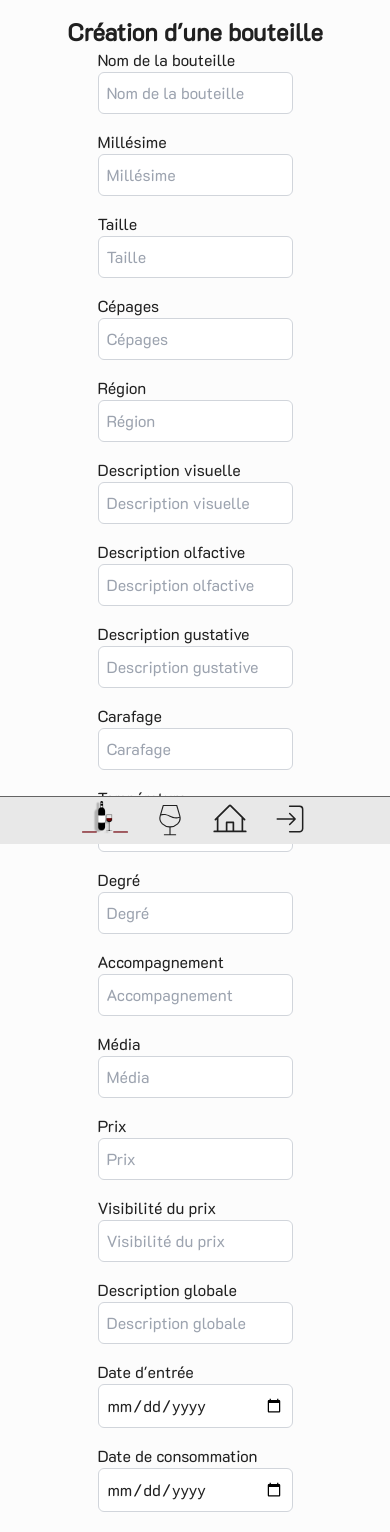
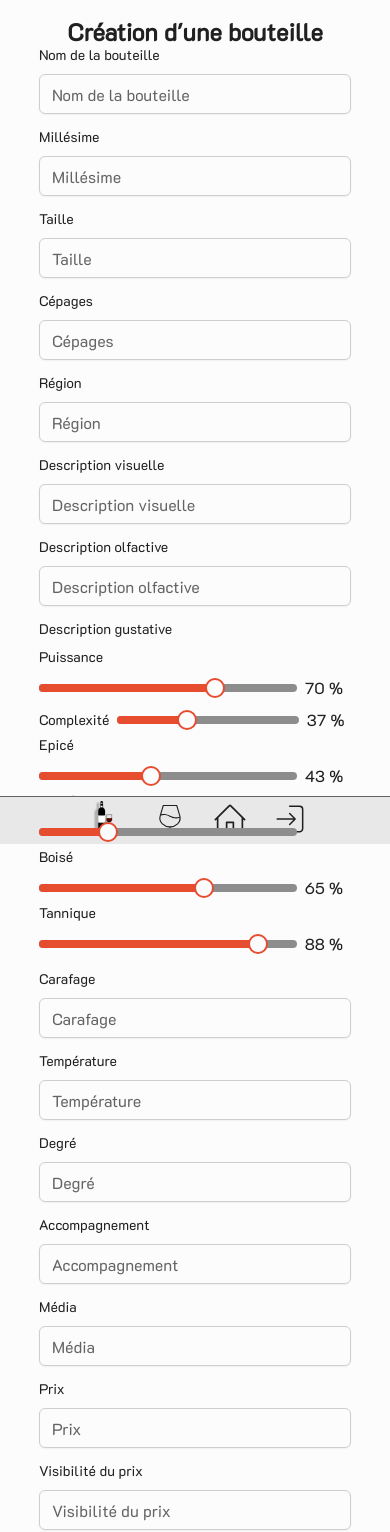
Before and after one commit to guillaume-pages/WineNot, a Next.js app: page /cellar/add/1 in a window 390 px wide. Shown: the top 1532 px of the page. Built offline with nearby package versions, Linux system fonts and the light colour scheme; no server answers.

Commit message:
test ui sur mon téléphone

```diff
--- a/app/cellar/add/[id]/page.tsx
+++ b/app/cellar/add/[id]/page.tsx
@@ -2,213 +2,284 @@
 
 import { useParams } from 'next/navigation';
 
+import { useState } from 'react';
+
+import { Input } from '@/components/ui/input';
+import { Button } from '@/components/ui/button';
+import { Label } from '@/components/ui/label';
+import { Slider } from "@/components/ui/slider"
+
+
 export default function AddBottle() {
   const params = useParams<{ id: string }>();
   const cellarId = params.id;
-  console.log("cellarId :", cellarId);
+
+  const [sliderPower, setSliderPower] = useState([70]);
+  const [sliderComplexity, setSliderComplexity] = useState([37]);
+  const [sliderSpicy, setSliderSpicy] = useState([43]);
+  const [sliderFruit, setSliderFruit] = useState([25]);
+  const [sliderWood, setSliderWood] = useState([65]);
+  const [sliderTannin, setSliderTannin] = useState([88]);
+
+  const handleSliderPower = (value: number[]) => {
+    console.log('power :',value[0]);
+    setSliderPower([value[0]]);
+  }
+
+  const handleSliderComplexity = (value: number[]) => {
+    console.log('complexity :',value[0])
+    setSliderComplexity([value[0]]);
+  }
+
+  const handleSliderSpicy = (value: number[]) => {
+    console.log('spicy :',value[0])
+    setSliderSpicy([value[0]]);
+  }
+
+  const handleSliderFruit = (value: number[]) => {
+    console.log('fruit :',value[0])
+    setSliderFruit([value[0]]);
+  }
+
+  const handleSliderWood = (value: number[]) => {
+    console.log('wood :',value[0])
+    setSliderWood([value[0]]);
+  }
+
+  const handleSliderTannin = (value: number[]) => {
+    console.log('tannin :',value[0])
+    setSliderTannin([value[0]]);
+  }
+
+
   return (
     <>
       <h1 className='text-2xl font-bold text-center pt-4'>Création d&apos;une bouteille</h1>
       <div className='flex justify-center pb-14'>
-        <div className='w-1/2'>
+        <div className='w-4/5'>
           <form className='flex flex-col space-y-4'>
             <div className='flex flex-col'>
-              <label htmlFor='bottle_name'>Nom de la bouteille</label>
-              <input
+              <Label className='pb-2'htmlFor='bottle_name'>Nom de la bouteille</Label>
+              <Input
                 type='text'
                 id='bottle_name'
                 name='bottle_name'
                 placeholder='Nom de la bouteille'
-                className='border border-gray-300 rounded-md p-2'
+                className="mt-1 w-full rounded-md text-base shadow-sm"
               />
             </div>
             <div className='flex flex-col'>
-              <label htmlFor='millesime'>Millésime</label>
-              <input
+              <Label className='pb-2'htmlFor='millesime'>Millésime</Label>
+              <Input
                 type='number'
                 id='millesime'
                 name='millesime'
                 placeholder='Millésime'
-                className='border border-gray-300 rounded-md p-2'
+                className="mt-1 w-full rounded-md text-base shadow-sm"
               />
             </div>
             <div className='flex flex-col'>
-              <label htmlFor='size'>Taille</label>
-              <input
+              <Label className='pb-2'htmlFor='size'>Taille</Label>
+              <Input
                 type='text'
                 id='size'
                 name='size'
                 placeholder='Taille'
-                className='border border-gray-300 rounded-md p-2'
+                className="mt-1 w-full rounded-md text-base shadow-sm"
               />
             </div>
             <div className='flex flex-col'>
-              <label htmlFor='grape_varieties'>Cépages</label>
-              <input
+              <Label className='pb-2'htmlFor='grape_varieties'>Cépages</Label>
+              <Input
                 type='text'
                 id='grape_varieties'
                 name='grape_varieties'
                 placeholder='Cépages'
-                className='border border-gray-300 rounded-md p-2'
+                className="mt-1 w-full rounded-md text-base shadow-sm"
               />
             </div>
             <div className='flex flex-col'>
-              <label htmlFor='region'>Région</label>
-              <input
+              <Label className='pb-2'htmlFor='region'>Région</Label>
+              <Input
                 type='text'
                 id='region'
                 name='region'
                 placeholder='Région'
-                className='border border-gray-300 rounded-md p-2'
+                className="mt-1 w-full rounded-md text-base shadow-sm"
               />
             </div>
             <div className='flex flex-col'>
-              <label htmlFor='eye_description'>Description visuelle</label>
-              <input
+              <Label className='pb-2'htmlFor='eye_description'>Description visuelle</Label>
+              <Input
                 type='text'
                 id='eye_description'
                 name='eye_description'
                 placeholder='Description visuelle'
-                className='border border-gray-300 rounded-md p-2'
+                className="mt-1 w-full rounded-md text-base shadow-sm"
               />
             </div>
             <div className='flex flex-col'>
-              <label htmlFor='nose_description'>Description olfactive</label>
-              <input
+              <Label className='pb-2'htmlFor='nose_description'>Description olfactive</Label>
+              <Input
                 type='text'
                 id='nose_description'
                 name='nose_description'
                 placeholder='Description olfactive'
-                className='border border-gray-300 rounded-md p-2'
+                className="mt-1 w-full rounded-md text-base shadow-sm"
               />
             </div>
             <div className='flex flex-col'>
-              <label htmlFor='mouth_description'>Description gustative</label>
-              <input
-                type='text'
-                id='mouth_description'
-                name='mouth_description'
-                placeholder='Description gustative'
-                className='border border-gray-300 rounded-md p-2'
-              />
+              <Label className='pb-2'htmlFor='mouth_description'>Description gustative</Label>
+              <div className='space-y-2'>
+                  <Label htmlFor='power'>Puissance</Label>
+                <div className='flex '>
+                  <Slider onValueChange={(e) => handleSliderPower(e)} defaultValue={sliderPower} max={100} step={1} />
+                  <span className='w-16 pl-2'>{`${sliderPower} %`}</span>
+                </div>
+                <div className='flex items-center space-x-2'>
+                  <Label htmlFor='complexity'>Complexité</Label>
+                  <Slider onValueChange={(e) => handleSliderComplexity(e)} defaultValue={sliderComplexity} max={100} step={1} />
+                  <span className='w-[76px]'>{sliderComplexity} %</span>
+                </div>
+                <Label htmlFor='spicy'>Epicé</Label>
+                <div className='flex'>
+                  <Slider onValueChange={(e) => handleSliderSpicy(e)} defaultValue={sliderSpicy} max={100} step={1} />
+                  <span className='w-16 pl-2'>{sliderSpicy} %</span>
+                </div>
+                <Label htmlFor='fruit'>Fruité</Label>
+                <div className='flex'>
+                  <Slider onValueChange={(e) => handleSliderFruit(e)} defaultValue={sliderFruit} max={100} step={1} />
+                  <span className='w-16 pl-2'>{sliderFruit} %</span>
+                </div>
+                  <Label htmlFor='wood'>Boisé</Label>
+                <div className='flex'>
+                  <Slider onValueChange={(e) => handleSliderWood(e)} defaultValue={sliderWood} max={100} step={1} />
+                  <span className='w-16 pl-2'>{sliderWood} %</span>
+                </div>
+                <Label htmlFor='tannin'>Tannique</Label>
+                <div className='flex'>
+                  <Slider onValueChange={(e) => handleSliderTannin(e)} defaultValue={sliderTannin} max={100} step={1} />
+                  <span className='w-16 pl-2'>{sliderTannin} %</span>
+                </div>
+              </div>
             </div>
             <div className='flex flex-col'>
-              <label htmlFor='carafage'>Carafage</label>
-              <input
+              <Label className='pb-2'htmlFor='carafage'>Carafage</Label>
+              <Input
                 type='number'
                 id='carafage'
                 name='carafage'
                 placeholder='Carafage'
-                className='border border-gray-300 rounded-md p-2'
+                className="mt-1 w-full rounded-md text-base shadow-sm"
               />
             </div>
             <div className='flex flex-col'>
-              <label htmlFor='temperature'>Température</label>
-              <input
+              <Label className='pb-2'htmlFor='temperature'>Température</Label>
+              <Input
                 type='number'
                 id='temperature'
                 name='temperature'
                 placeholder='Température'
-                className='border border-gray-300 rounded-md p-2'
+                className="mt-1 w-full rounded-md text-base shadow-sm"
               />
             </div>
             <div className='flex flex-col'>
-              <label htmlFor='degree'>Degré</label>
-              <input
+              <Label className='pb-2'htmlFor='degree'>Degré</Label>
+              <Input
                 type='number'
                 id='degree'
                 name='degree'
                 placeholder='Degré'
-                className='border border-gray-300 rounded-md p-2'
+                className="mt-1 w-full rounded-md text-base shadow-sm"
               />
             </div>
             <div className='flex flex-col'>
-              <label htmlFor='accompaniment'>Accompagnement</label>
-              <input
+              <Label className='pb-2'htmlFor='accompaniment'>Accompagnement</Label>
+              <Input
                 type='text'
                 id='accompaniment'
                 name='accompaniment'
                 placeholder='Accompagnement'
-                className='border border-gray-300 rounded-md p-2'
+                className="mt-1 w-full rounded-md text-base shadow-sm"
               />
             </div>
             <div className='flex flex-col'>
-              <label htmlFor='media'>Média</label>
-              <input
+              <Label className='pb-2'htmlFor='media'>Média</Label>
+              <Input
                 type='text'
                 id='media'
                 name='media'
                 placeholder='Média'
-                className='border border-gray-300 rounded-md p-2'
+                className="mt-1 w-full rounded-md text-base shadow-sm"
               />
             </div>
             <div className='flex flex-col'>
-              <label htmlFor='price'>Prix</label>
-              <input
+              <Label className='pb-2'htmlFor='price'>Prix</Label>
+              <Input
                 type='number'
                 id='price'
                 name='price'
                 placeholder='Prix'
-                className='border border-gray-300 rounded-md p-2'
+                className="mt-1 w-full rounded-md text-base shadow-sm"
               />
             </div>
             <div className='flex flex-col'>
-              <label htmlFor='price_visibility'>Visibilité du prix</label>
-              <input
+              <Label className='pb-2'htmlFor='price_visibility'>Visibilité du prix</Label>
+              <Input
                 type='number'
                 id='price_visibility'
                 name='price_visibility'
                 placeholder='Visibilité du prix'
-                className='border border-gray-300 rounded-md p-2'
+                className="mt-1 w-full rounded-md text-base shadow-sm"
               />
             </div>
             <div className='flex flex-col'>
-              <label htmlFor='global_description'>Description globale</label>
-              <input
+              <Label className='pb-2'htmlFor='global_description'>Description globale</Label>
+              <Input
                 type='text'
                 id='global_description'
                 name='global_description'
                 placeholder='Description globale'
-                className='border border-gray-300 rounded-md p-2'
+                className="mt-1 w-full rounded-md text-base shadow-sm"
               />
             </div>
             <div className='flex flex-col'>
-              <label htmlFor='entry_date'>Date d&apos;entrée</label>
-              <input
+              <Label className='pb-2'htmlFor='entry_date'>Date d&apos;entrée</Label>
+              <Input
                 type='date'
                 id='entry_date'
                 name='entry_date'
                 placeholder='Date d&apos;entrée'
-                className='border border-gray-300 rounded-md p-2'
+                className="mt-1 w-full rounded-md text-base shadow-sm"
               />
             </div>
             <div className='flex flex-col'>
-              <label htmlFor='potential_date'>Date de consommation</label>
-              <input
+              <Label className='pb-2'htmlFor='potential_date'>Date de consommation</Label>
+              <Input
                 type='date'
                 id='potential_date'
                 name='potential_date'
                 placeholder='Date de consommation'
-                className='border border-gray-300 rounded-md p-2'
+                className="mt-1 w-full rounded-md text-base shadow-sm"
               />
             </div>
             <div className='flex flex-col'>
-              <label htmlFor='quantity'>Quantité</label>
-              <input
+              <Label className='pb-2'htmlFor='quantity'>Quantité</Label>
+              <Input
                 type='number'
                 id='quantity'
                 name='quantity'
                 placeholder='Quantité'
-                className='border border-gray-300 rounded-md p-2'
+                className="mt-1 w-full rounded-md text-base shadow-sm"
               />
             </div>
             <div className='flex justify-center'>
-              <button
+              <Button
                 type='submit'
-                className='bg-blue-500 text-white rounded-md p-2'
+                className='w-40 rounded-md p-2'
               >
                 Ajouter
-              </button>
+              </Button>
             </div>
           </form>
         </div>
--- /dev/null
+++ b/components/ui/slider.tsx
@@ -0,0 +1,28 @@
+"use client"
+
+import * as React from "react"
+import * as SliderPrimitive from "@radix-ui/react-slider"
+
+import { cn } from "@/lib/utils"
+
+const Slider = React.forwardRef<
+  React.ElementRef<typeof SliderPrimitive.Root>,
+  React.ComponentPropsWithoutRef<typeof SliderPrimitive.Root>
+>(({ className, ...props }, ref) => (
+  <SliderPrimitive.Root
+    ref={ref}
+    className={cn(
+      "relative flex w-full touch-none select-none items-center",
+      className
+    )}
+    {...props}
+  >
+    <SliderPrimitive.Track className="relative h-2 w-full grow overflow-hidden rounded-full bg-secondary">
+      <SliderPrimitive.Range className="absolute h-full bg-primary" />
+    </SliderPrimitive.Track>
+    <SliderPrimitive.Thumb className="block h-5 w-5 rounded-full border-2 border-primary bg-background ring-offset-background transition-colors focus-visible:outline-none focus-visible:ring-2 focus-visible:ring-ring focus-visible:ring-offset-2 disabled:pointer-events-none disabled:opacity-50" />
+  </SliderPrimitive.Root>
+))
+Slider.displayName = SliderPrimitive.Root.displayName
+
+export { Slider }
--- a/package.json
+++ b/package.json
@@ -24,6 +24,7 @@
     "@radix-ui/react-label": "^2.0.2",
     "@radix-ui/react-popover": "^1.0.7",
     "@radix-ui/react-select": "^2.0.0",
+    "@radix-ui/react-slider": "^1.1.2",
     "@radix-ui/react-slot": "^1.0.2",
     "@tailwindcss/forms": "^0.5.7",
     "@types/node": "20.5.7",
```
Also changed, not shown: 1 other file (tests, documents, lock files or other folders).
